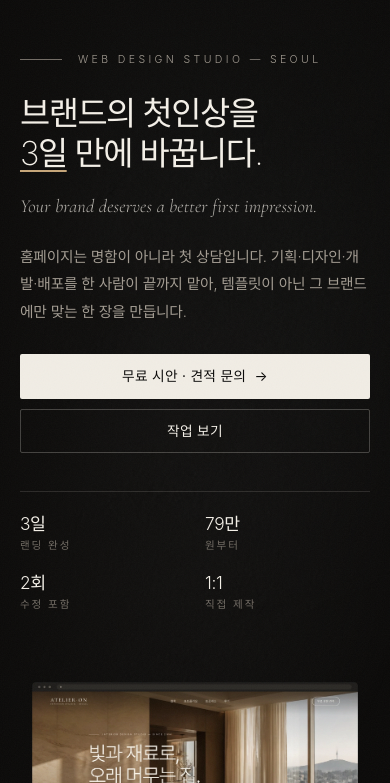
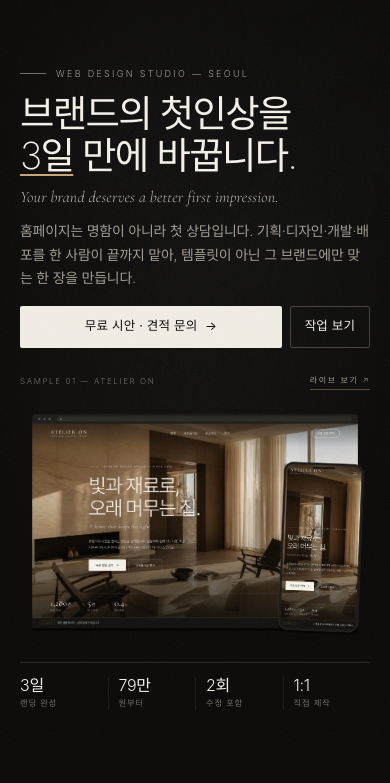
Before and after one commit to morepick-shop/morepick-site, a plain HTML site: page studio-nua/index.html in a window 390 px wide. Shown: the part 61-844 px from the top of the page. Drawn offline with Linux system fonts and the light colour scheme; a web font is replaced by a local one.

Commit message:
studio-nua: 모바일 히어로에 헤드라인·CTA·ATELIER ON 목업을 첫 화면 안에 배치

```diff
--- a/studio-nua/styles.css
+++ b/studio-nua/styles.css
@@ -1457,18 +1457,6 @@ button, input, select, textarea { font: inherit; color: inherit; }
   .brand__name { font-size: 1rem; }
   .brand__sub { font-size: 0.5rem; letter-spacing: 0.26em; }
 
-  .hero { padding-top: 112px; padding-bottom: 64px; }
-  .hero__title { font-size: clamp(2.05rem, 8.4vw, 2.7rem); line-height: 1.22; }
-  .hero__serif { font-size: 1.15rem; }
-  .hero__lead { font-size: 0.92rem; }
-  .hero__actions { flex-direction: column; gap: 10px; }
-  .hero__actions .btn { width: 100%; white-space: nowrap; }
-  .hero__facts { display: grid; grid-template-columns: 1fr 1fr; gap: 18px 20px; }
-  .hero__facts strong { font-size: 1.08rem; }
-  .hero__visual { padding-bottom: 34px; }
-  .hero__phone { display: none; }
-  .hero__visual-meta { position: static; margin-top: 14px; justify-content: space-between; font-size: 0.56rem; }
-
   .marquee { padding: 15px 0; }
   .marquee__track { gap: 24px; font-size: 0.58rem; letter-spacing: 0.22em; }
 
@@ -1510,3 +1498,131 @@ button, input, select, textarea { font: inherit; color: inherit; }
   .footer__top { grid-template-columns: 1fr; gap: 28px; }
   .footer__bottom { flex-direction: column; gap: 6px; }
 }
+
+/* ==========================================================================
+   HERO — 모바일·태블릿(≤768): 헤드라인 + CTA + ATELIER ON 목업이 첫 화면 안에
+   ========================================================================== */
+@media (max-width: 768px) {
+  .hero {
+    min-height: 100svh;
+    flex-direction: column;
+    align-items: stretch;
+    justify-content: center;
+    padding: 76px 0 22px;
+  }
+
+  .hero__grid {
+    display: flex;
+    flex-direction: column;
+    align-items: stretch;
+    gap: 0;
+  }
+
+  /* 헤드라인·CTA·지표를 한 격자에 펼쳐 목업이 CTA 바로 아래에 오게 한다 */
+  .hero__copy { display: contents; }
+
+  .hero__eyebrow {
+    order: 1;
+    gap: 10px;
+    font-size: 0.56rem;
+    letter-spacing: 0.26em;
+    margin-bottom: clamp(12px, 2.6vw, 20px);
+  }
+  .hero__eyebrow .rule { width: 26px; }
+
+  .hero__title {
+    order: 2;
+    font-size: clamp(2.1rem, 9.6vw, 3.05rem);
+    line-height: 1.12;
+    letter-spacing: -0.045em;
+  }
+
+  .hero__serif {
+    order: 3;
+    margin-top: clamp(10px, 2vw, 16px);
+    font-size: clamp(1rem, 2.3vw, 1.32rem);
+    line-height: 1.35;
+  }
+
+  .hero__lead {
+    order: 4;
+    margin-top: clamp(12px, 2.4vw, 20px);
+    max-width: 42ch;
+    font-size: clamp(0.87rem, 1.9vw, 1rem);
+    line-height: 1.66;
+  }
+
+  .hero__actions {
+    order: 5;
+    flex-direction: row;
+    flex-wrap: nowrap;
+    gap: 8px;
+    margin-top: clamp(16px, 3vw, 26px);
+  }
+  .hero__actions .btn {
+    width: auto;
+    padding: 1em 1.1em;
+    font-size: clamp(0.78rem, 1.8vw, 0.86rem);
+    white-space: nowrap;
+  }
+  .hero__actions .btn--light { flex: 1 1 auto; }
+  .hero__actions .btn--ghost { flex: 0 0 auto; }
+
+  .hero__visual {
+    order: 6;
+    position: relative;
+    display: flex;
+    flex-direction: column;
+    max-width: none;
+    padding: 26px 0 0;
+  }
+  .hero__phone {
+    display: block;
+    left: auto;
+    right: 0;
+    bottom: 0;
+    width: 28%;
+    transform: rotate(2.2deg);
+  }
+  .hero__visual:hover .hero__phone { transform: rotate(1.4deg) translateY(-6px); }
+  .hero__visual-meta {
+    order: -1;
+    position: static;
+    margin: 0 0 12px;
+    justify-content: space-between;
+    gap: 12px;
+    font-size: clamp(0.5rem, 1.4vw, 0.58rem);
+  }
+
+  .hero__facts {
+    order: 7;
+    display: grid;
+    grid-template-columns: repeat(4, minmax(0, 1fr));
+    gap: 0;
+    margin-top: clamp(22px, 3.4vw, 30px);
+    padding-top: 14px;
+  }
+  .hero__facts li {
+    gap: 2px;
+    padding-left: 10px;
+    border-left: 1px solid var(--line-soft);
+  }
+  .hero__facts li:first-child { padding-left: 0; border-left: 0; }
+  .hero__facts strong { font-size: clamp(1rem, 2.4vw, 1.2rem); }
+  .hero__facts span { font-size: clamp(0.52rem, 1.5vw, 0.62rem); letter-spacing: 0.1em; }
+}
+
+/* 태블릿 폭에서는 목업을 화면 끝까지 늘리지 않고 본문 폭에 맞춘다 */
+@media (min-width: 641px) and (max-width: 768px) {
+  .hero__visual { align-self: center; width: 100%; max-width: 620px; }
+}
+
+/* 아주 낮은 화면(iPhone SE 등)에서는 목업과 CTA가 함께 남도록 더 조인다 */
+@media (max-width: 768px) and (max-height: 700px) {
+  .hero { padding-top: 56px; padding-bottom: 10px; }
+  .hero__serif { display: none; }
+  .hero__lead { font-size: 0.85rem; line-height: 1.62; }
+  .hero__visual { padding-top: 18px; }
+  .hero__visual-meta { margin-bottom: 8px; }
+  .hero__facts { margin-top: 12px; padding-top: 10px; }
+}
```
